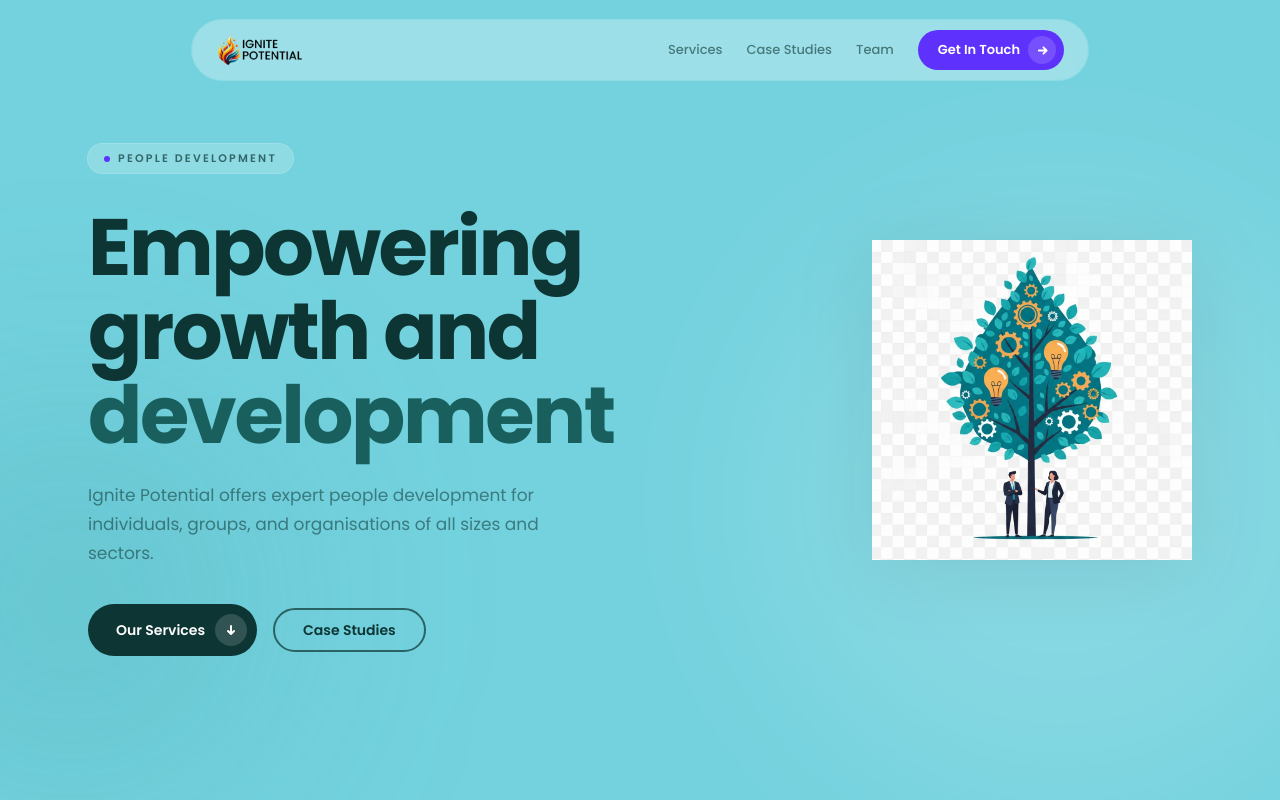
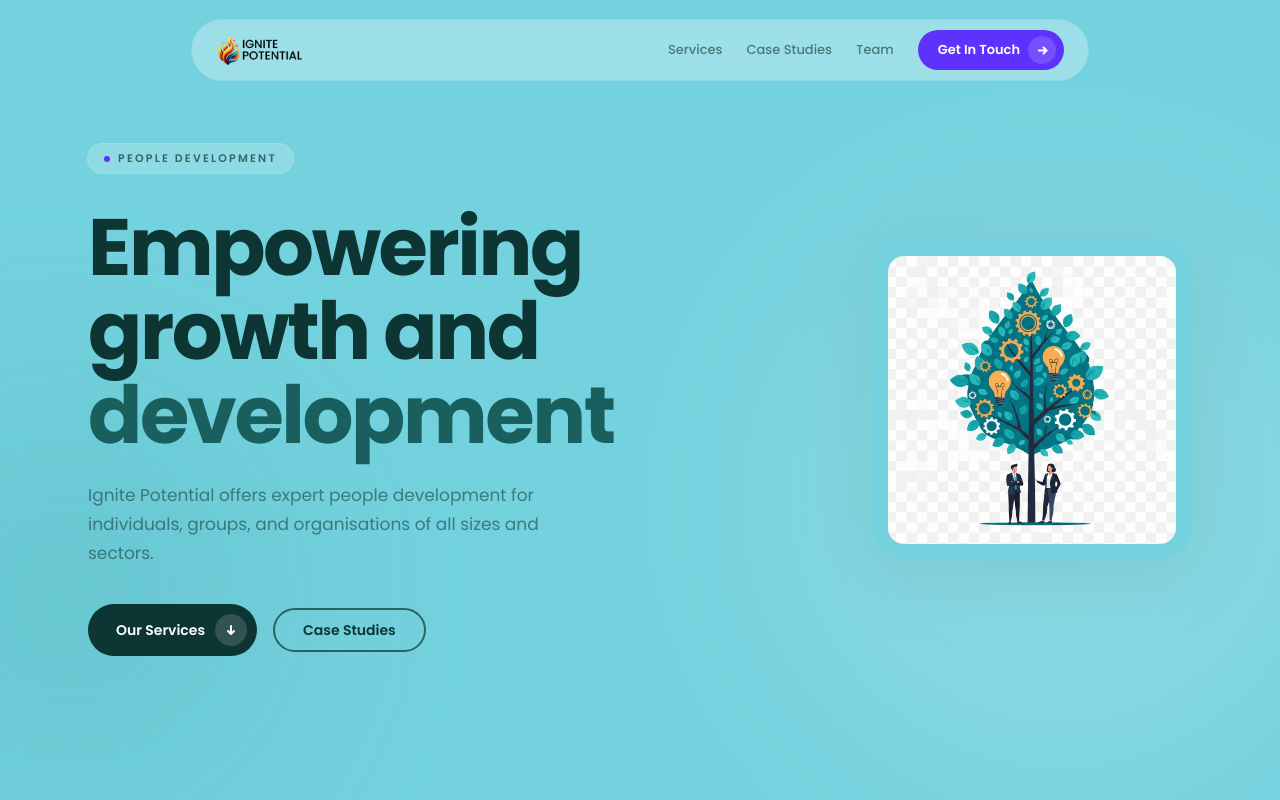
Before and after one commit to zaccope/ignite-potential, a Next.js app: page / in a window 1280 px wide. Shown: the top 800 px of the page. Built offline with nearby package versions, Linux system fonts and the light colour scheme.

Commit message:
Match hero illustration bg to page teal color

```diff
--- a/src/app/page.tsx
+++ b/src/app/page.tsx
@@ -71,7 +71,7 @@ export default function Home() {
                 alt="Professionals beneath a growth tree of ideas, gears, and lightbulbs"
                 width={420}
                 height={420}
-                className="w-56 drop-shadow-[0_10px_40px_rgba(0,0,0,0.08)] md:w-68 lg:w-80"
+                className="w-56 rounded-[2rem] bg-teal p-4 drop-shadow-[0_10px_40px_rgba(0,0,0,0.08)] md:w-68 lg:w-80"
               />
             </Reveal>
           </div>
```
